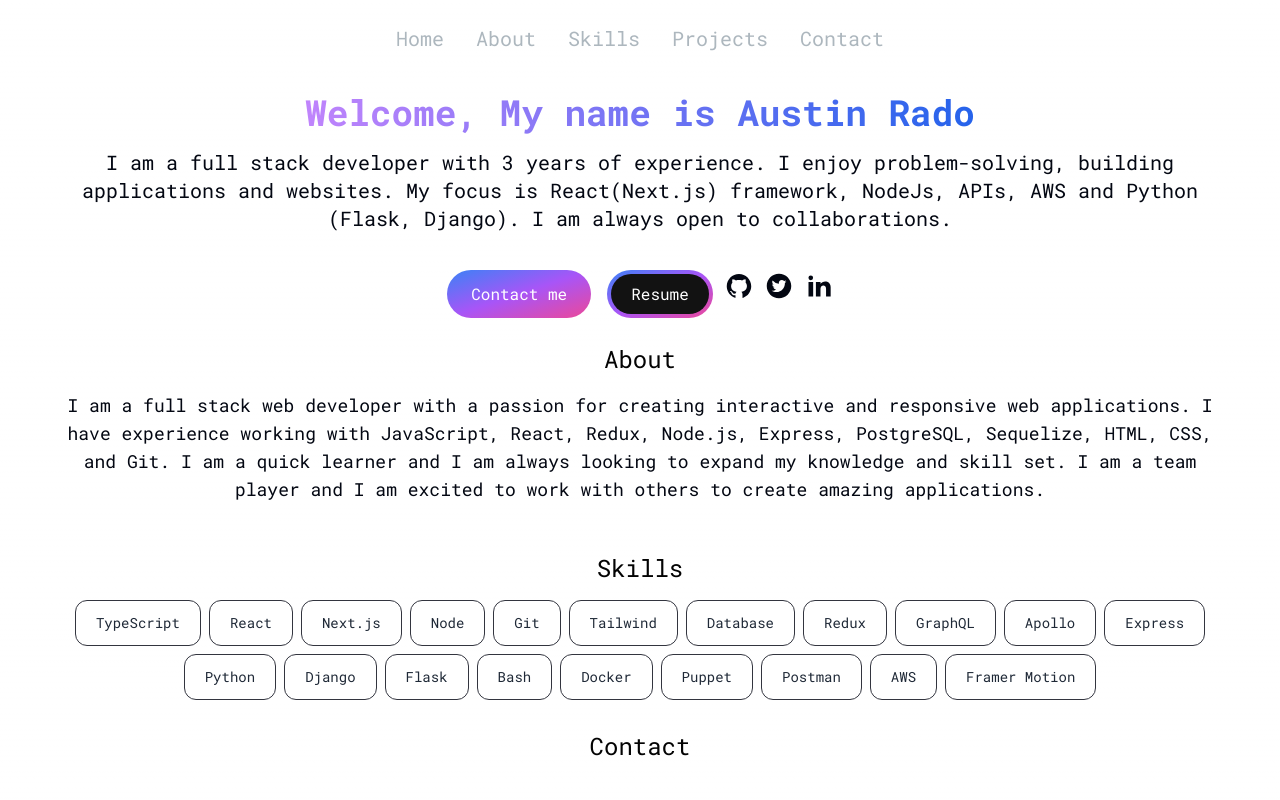
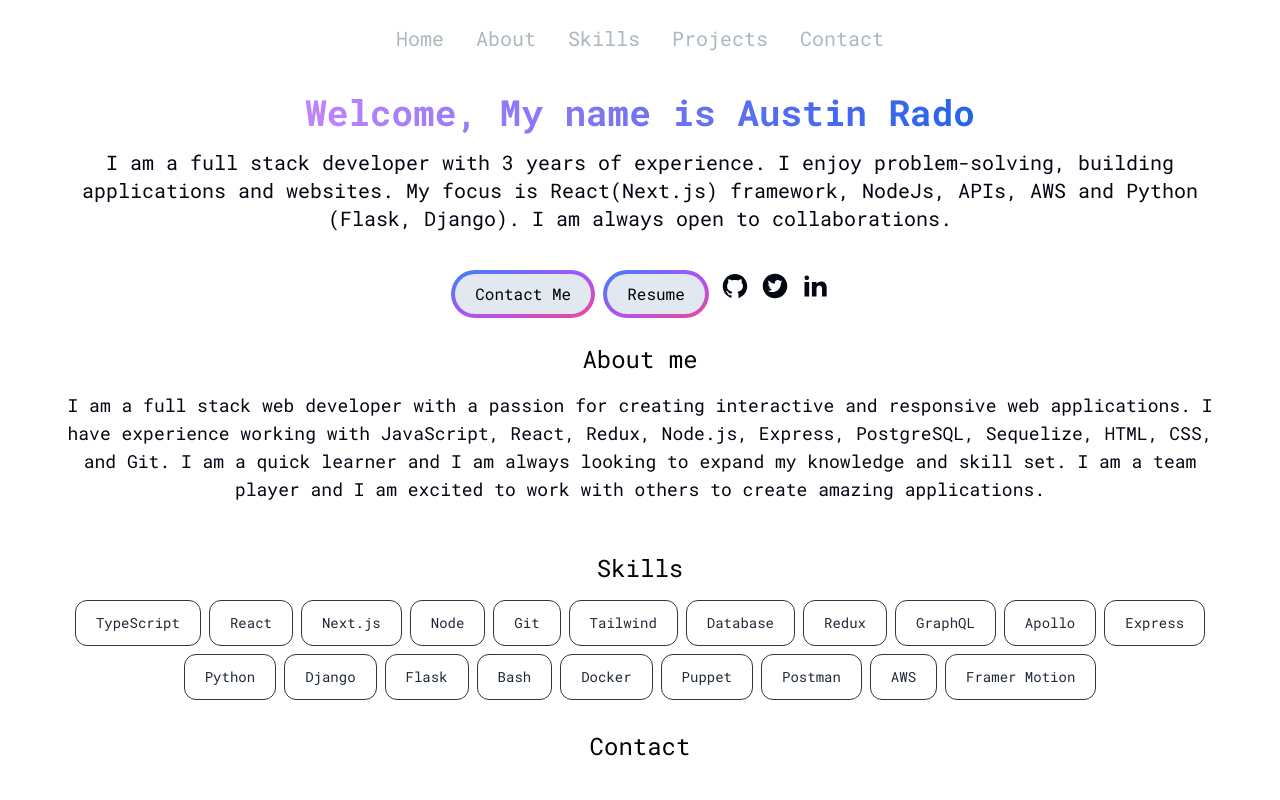
Before and after one commit to AustinRado/portfolio, a Next.js app: page / in a window 1280 px wide. Shown: the top 800 px of the page. Built offline with nearby package versions, Linux system fonts and the light colour scheme.

Commit message:
fixed the buttons

```diff
--- a/app/components/About.jsx
+++ b/app/components/About.jsx
@@ -5,7 +5,7 @@ const About = () => {
    <section>
    <div className='mt-[25px]'>
     <div className="mt-4 md:mt-0 text-left flex flex-col h-full">
-        <h2 className="text-2xl text-[#030303] mb-4 text-center">About</h2>
+        <h2 className="text-2xl text-[#030303] mb-4 text-center">About me</h2>
         <p className="text-base text-center lg:text-lg">
             I am a full stack web developer with a passion for creating
             interactive and responsive web applications. I have experience
--- a/app/components/HeroSection.jsx
+++ b/app/components/HeroSection.jsx
@@ -1,27 +1,10 @@
 "use client"
 
 import React from 'react'
-import { socialLinks } from '../lib/data';
 import Link from "next/link";
-import { AiFillGithub, AiFillTwitterCircle } from 'react-icons/ai';
-import { RiLinkedinFill } from 'react-icons/ri';
+import { socialLinks } from "../lib/data";
 
 const HeroSection = () => {
-
-  const socialLinks = [
-    {
-      path: "https://github.com/AustinRado/",
-      display:<AiFillGithub className='group-hover:text-white w-7 h-7'/>,
-    },
-    {
-      path: "https://twitter.com/omburo_",
-      display: <AiFillTwitterCircle className='group-hover:text-white w-7 h-7' />,
-    },
-    {
-      path: "https://www.linkedin.com/in/austin-omburo-527919268/",
-      display: <RiLinkedinFill className='group-hover:text-white w-7 h-7' />,
-    },
-  ]
 
   return (
     <section>
@@ -36,9 +19,11 @@ const HeroSection = () => {
             </p>
             <div className='text-center flex flex-row flex-wrap items-baseline justify-center gap-3'>
                 <div>
-                  <button className='px-6 py-3 w-full sm:w-fit rounded-full mr-4 bg-gradient-to-br from-blue-500 via-purple-500 to-pink-500 hover:bg-slate-200 text-white'>Contact me</button>
-                  <button className='px-1 py-1 w-full sm:w-fit rounded-full bg-gradient-to-br from-blue-500 via-purple-500 to-pink-500 hover:bg-slate-800 text-white mt-3'>
-                    <span className='block bg-[#121212] hover:bg-slate-800 rounded-full px-5 py-2'>Resume</span>
+                  <button className='px-1 py-1 w-full sm:w-fit rounded-full mr-2 bg-gradient-to-br from-blue-500 via-purple-500 to-pink-500 hover:bg-slate-200 text-black'>
+                  <span className='block bg-slate-200 hover:bg-slate-500 rounded-full px-5 py-2'>Contact Me</span>
+                  </button>
+                  <button className='px-1 py-1 w-full sm:w-fit rounded-full bg-gradient-to-br from-blue-500 via-purple-500 to-pink-500 hover:bg-slate-200 text-black mt-3'>
+                    <span className='block bg-slate-200 hover:bg-slate-500 rounded-full px-5 py-2'>Resume</span>
                   </button>
                 </div>
                 <div className='flex items-center gap-3 mt-4'>
--- a/app/lib/data.js
+++ b/app/lib/data.js
@@ -1,6 +1,5 @@
 import { AiFillGithub, AiFillTwitterCircle } from 'react-icons/ai';
 import { RiLinkedinFill } from 'react-icons/ri';
-
 
 export const skillsData = [
     "TypeScript",
```
